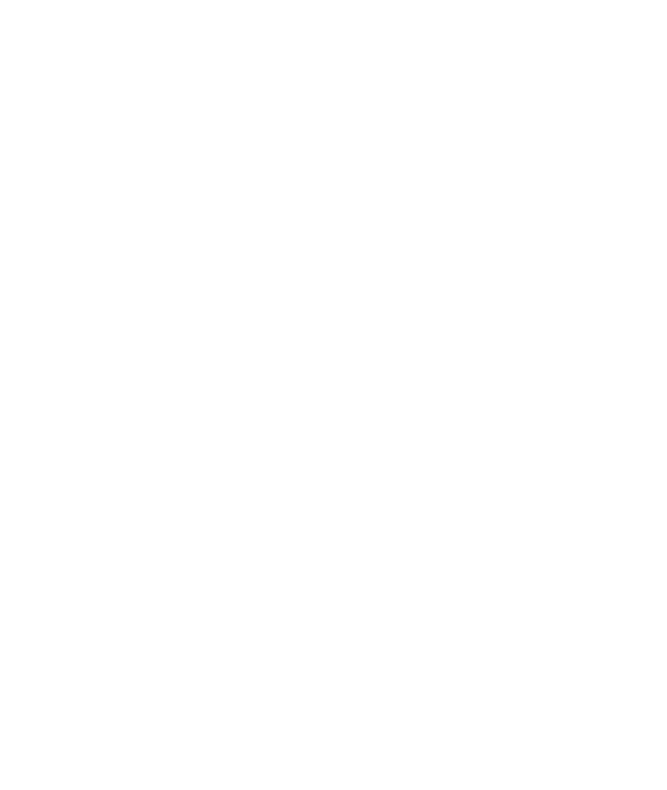
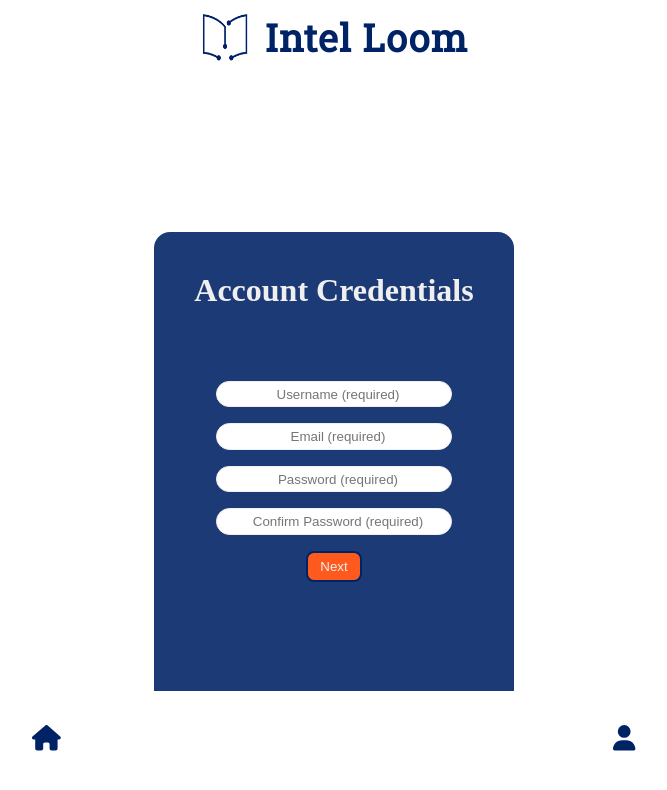
Before and after one commit to overtonjust/Intel-loom-frontend, a React (Vite) app: page /register in a window 1280 px wide. Before the commit this address had no page. Shown: the top 790 px of the page, without its empty margins (306-973 px from the left). Built offline with nearby package versions, Linux system fonts and the light colour scheme; no server answers; what @100mslive/react-sdk would draw is missing.

Commit message:
Updated App.jsx with route for register form + Created parent component and sub compoments in register folder + finished Credentials.jsx

```diff
--- a/src/App.jsx
+++ b/src/App.jsx
@@ -14,17 +14,19 @@
 import Login from './pages/login/Login';
 import Conference from './pages/conference/Conference';
 import ClassPage from './pages/classpage/ClassPage'
+import Register from './pages/register/Register';
 
 
 const App = () => {
   return (
     <Routes>
-      <Route path='/' element={<DefaultLayout/>}>
-        <Route index element={<Home/>}/>
-        <Route path='/profile/:id' element={<UserPage/>}/>
-        <Route path='/login' element={<Login/>}/>
+      <Route path='/' element={<DefaultLayout />}>
+        <Route index element={<Home />} />
+        <Route path='/profile/:id' element={<UserPage />} />
+        <Route path='/login' element={<Login />} />
         <Route path='/classInfo/:id' element={<ClassPage />} />
-        <Route path='/view' element={<Conference/>}/>
+        <Route path='/view' element={<Conference />} />
+        <Route path='/register' element={<Register />} />
       </Route>
     </Routes>
 
--- a/src/pages/login/Login.jsx
+++ b/src/pages/login/Login.jsx
@@ -35,7 +35,7 @@
         navigate("/");
       })
       .catch((err) => {
-        if(err.response.data.error) {
+        if (err.response.data.error) {
           setMessage(err.response.data.error);
           return;
         }
@@ -94,7 +94,7 @@
           <p className="forgot-password login-form__text">Forgot Password?</p>
         </section>
         <section className="login-form__group ">
-          <p className="button-large-blue">Register</p>
+          <button className="button-large-blue" type="button" onClick={() => navigate('/register')}>Register</button>
         </section>
       </form>
     </main>
--- /dev/null
+++ b/src/pages/register/Credentials.jsx
@@ -0,0 +1,88 @@
+import React, { useState } from 'react';
+import './Credentials.scss'
+
+const Credentials = ({ formData, handleChange, nextStep }) => {
+    const [errors, setErrors] = useState({});
+
+    // Validation function for username, email, passsword & confirmation password
+
+    const validate = () => {
+        let formErrors = {};
+
+        if (!formData.username) formErrors.username = 'Username is required';
+        if (!formData.email) formErrors.email = 'Email is required';
+        if (!formData.password) formErrors.password = 'Password is required';
+        if (formData.password !== formData.confirmPassword) {
+            formErrors.confirmPassword = 'Passwords do not match';
+        }
+
+        setErrors(formErrors);
+        return Object.keys(formErrors).length === 0;
+    };
+
+    const handleNext = (e) => {
+        e.preventDefault();
+        if (validate()) {
+            nextStep(); // Next step if validation passes.
+        }
+    };
+
+    return (
+        <div className='credentials-container'>
+            <div className='credentials-form'>
+                <h2>Account Credentials</h2>
+                <form>
+                    <div className="form-input">
+                        <input
+                            type="text"
+                            name="username"
+                            placeholder="Username (required)"
+                            value={formData.username}
+                            onChange={handleChange}
+                        />
+                    </div>
+                    {errors.username && <p className="error-message">{errors.username}</p>}
+
+                    <div className="form-input">
+                        <input
+                            type="email"
+                            name="email"
+                            placeholder="Email (required)"
+                            value={formData.email}
+                            onChange={handleChange}
+                        />
+                    </div>
+                    {errors.email && <p className="error-message">{errors.email}</p>}
+
+                    <div className="form-input">
+                        <input
+                            type="password"
+                            name="password"
+                            placeholder="Password (required)"
+                            value={formData.password}
+                            onChange={handleChange}
+                        />
+                    </div>
+                    {errors.password && <p className="error-message">{errors.password}</p>}
+
+                    <div className="form-input">
+                        <input
+                            type="password"
+                            name="confirmPassword"
+                            placeholder="Confirm Password (required)"
+                            value={formData.confirmPassword}
+                            onChange={handleChange}
+                        />
+                    </div>
+                    {errors.confirmPassword && <p className="error-message">{errors.confirmPassword}</p>}
+
+                    <div className="main-btns">
+                        <button className="button-orange" onClick={handleNext}>Next</button>
+                    </div>
+                </form>
+            </div>
+        </div>
+    );
+};
+
+export default Credentials;
--- /dev/null
+++ b/src/pages/register/Credentials.scss
@@ -0,0 +1,87 @@
+@import '../../shared.scss';
+
+.credentials-container {
+  display: grid;
+  align-items: center;
+  justify-content: center;
+  height: 100vh;
+  padding: 2rem;
+}
+
+.credentials-form {
+  background-color: $card;
+  padding: 2rem;
+  border-radius: 1rem;
+  margin: 0 auto;
+  display: grid;
+  grid-template-rows: repeat(6, auto);
+  place-items: center;
+  row-gap: 1.5rem;
+  max-width: 400px;
+  width: 100%;
+
+  h2 {
+    font-size: 2rem;
+    color: $white;
+    margin-bottom: 1.5rem;
+  }
+
+  form {
+    display: flex;
+    flex-direction: column;
+    width: 100%;
+
+    label {
+      color: $white;
+      font-weight: bold;
+      margin-bottom: 0.5rem;
+      text-align: left;
+    }
+
+    .form-input {
+      display: flex;
+      justify-content: center;
+      border: 0.1rem solid $white;
+      border-radius: 1.5rem;
+      padding: 0.3rem  0.75rem;
+      background: white;
+      width: 80%;
+      align-items: center;
+      margin: 0 auto;
+      margin-top: 1rem;
+
+      input {
+        text-align: center;
+        border: none;
+        background: transparent;
+        width: 100%;
+        &:focus {
+          outline: none;
+        }
+      }
+    }
+
+    .error-message {
+      color: red;
+      font-size: 0.875rem;
+      margin-top: -0.5rem;
+      margin-bottom: 1rem;
+      text-align: center;
+    }
+
+    .main-btns {
+      display: flex;
+      justify-content: center;
+      gap: 1rem;
+      margin-top: 1rem;
+      margin-bottom: 0.4rem;
+    }
+  }
+}
+
+@media (max-width: 768px) {
+  .credentials-form {
+    padding: 1rem;
+    max-width: 100%;
+  }
+}
--- /dev/null
+++ b/src/pages/register/Register.jsx
@@ -0,0 +1,67 @@
+import React, { useState } from 'react';
+import Credentials from './Credentials';
+// import Personal from './Personal';
+// import SocialLinks from './SocialLinks';
+// import InstructorPrompt from './InstructorPrompt';
+// import Security from './Security';
+
+const Register = () => {
+    // current state in the registration process
+    const [step, setStep] = useState(1);
+
+    // Global form state
+    const [formData, setFormData] = useState({
+        firstName: '',
+        middleName: '',
+        lastName: '',
+        username: '',
+        email: '',
+        password: '',
+        confirmPassword: '',
+        profilePicture: '',
+        bio: '',
+        github: '',
+        gitlab: '',
+        linkedin: '',
+        youtube: '',
+        instructor: false,
+        instructorProfilePicture: '',
+        instructorBio: '',
+        securityQuestion: '',
+        securityAnswer: '',
+        videos: ''
+    });
+
+    // Update form state
+    const handleChange = (e) => {
+        setFormData({ ...formData, [e.target.name]: e.target.value });
+    };
+
+    // Move to the NEXT step
+    const nextStep = () => {
+        setStep(step + 1);
+    };
+
+    // Move to the PREVIOUS step
+    const prevStep = () => {
+        setStep(step - 1);
+    };
+
+    // Render the current step based on the valie of the 'step'
+    switch (step) {
+        case 1:
+            return <Credentials formData={formData} handleChange={handleChange} nextStep={nextStep} />;
+        case 2:
+            return <Personal formData={formData} handleChange={handleChange} nextStep={nextStep} prevStep={prevStep} />;
+        case 3:
+            return <SocialLinks formData={formData} handleChange={handleChange} nextStep={nextStep} prevStep={prevStep} />;
+        case 4:
+            return <InstructorPrompt formData={formData} handleChange={handleChange} nextStep={nextStep} prevStep={prevStep} />;
+        case 5:
+            return <Security formData={formData} handleChange={handleChange} prevStep={prevStep} />;
+        default:
+            return null;
+    }
+};
+
+export default Register;
--- a/src/shared components/SearchBar.scss
+++ b/src/shared components/SearchBar.scss
@@ -8,6 +8,13 @@
   background: $blue;
   padding: .5rem;
   border-radius: 50px;
+  position: sticky; // When scrolling the search bar stays on top. 🔝
+  top: 1rem;
+  bottom: 1rem;
+  left: 0;
+  right: 0;
+  z-index: 1000;
+
   &__select, &__input{
     display: flex;
     align-items: center;
```
Also changed, not shown: src/pages/register/InstructorPrompt.jsx (added), src/pages/register/Personal.jsx (added), src/pages/register/Seurity.jsx (added), src/pages/register/SocialLinks.jsx (added).
